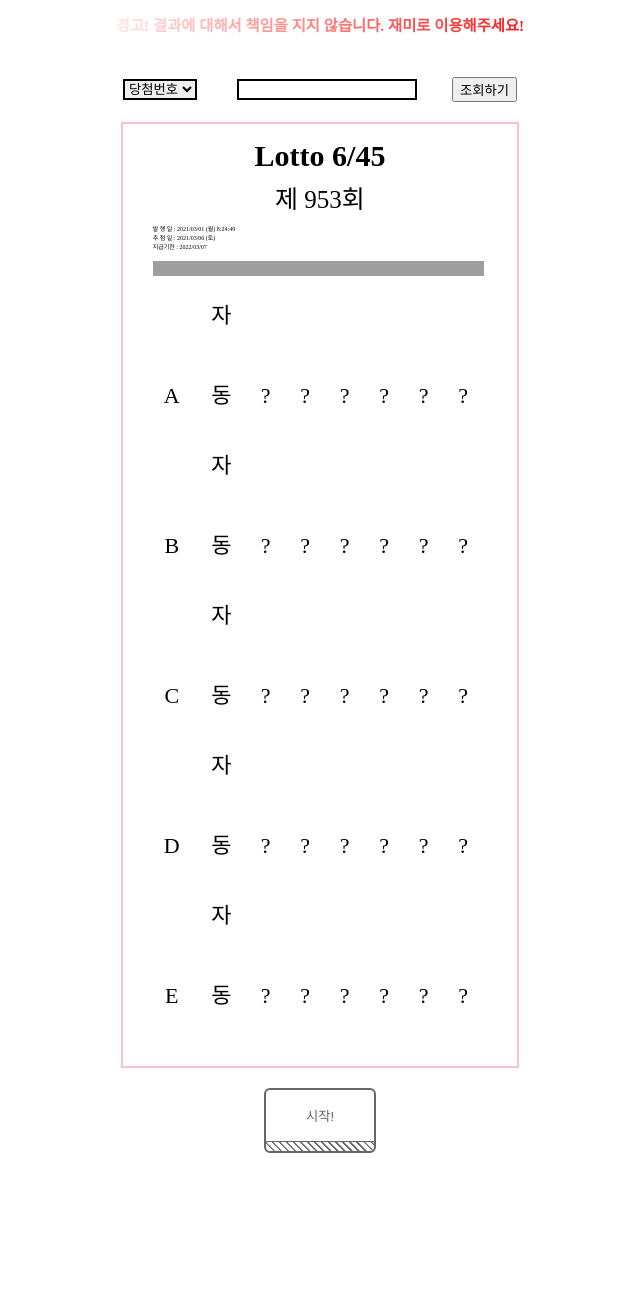
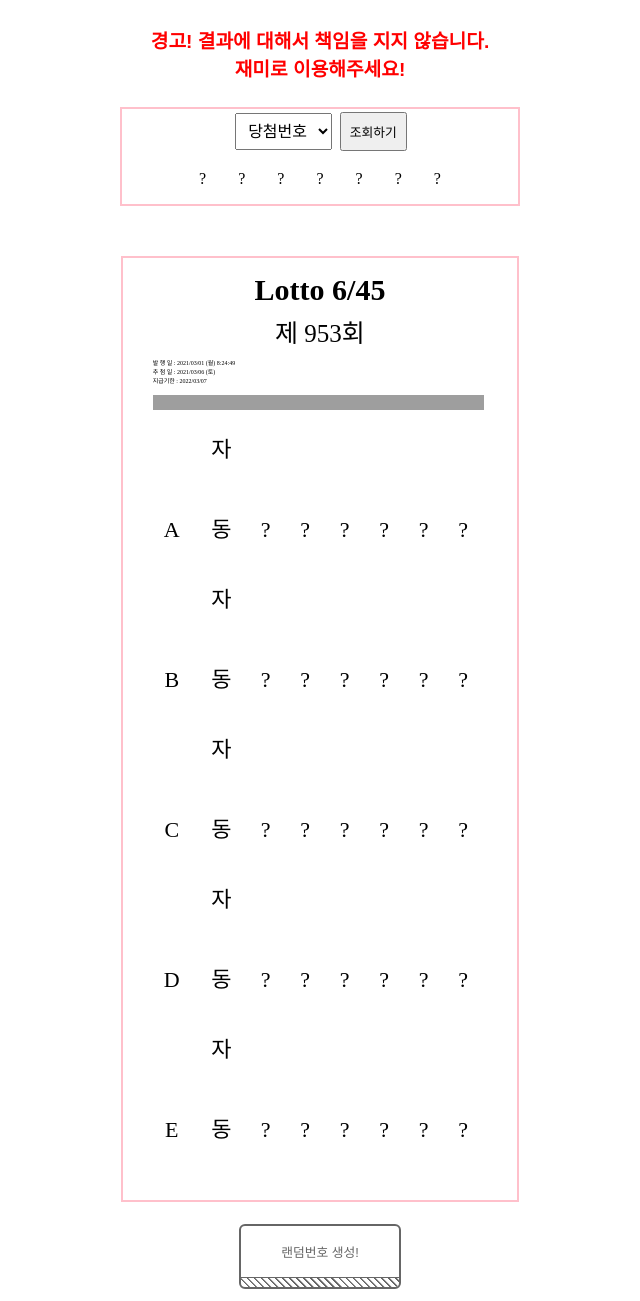
Before and after one commit to KwonCheulJin/project, a Flask app: page / in a window 1280 px wide. Shown: the whole page, without its empty margins (320-960 px from the left). Before the commit the page ends 1153 px from the top, so only its background shows below. Run offline with Flask 2, Linux system fonts and the light colour scheme; some web fonts are replaced; grey boxes are pictures that could not be loaded.

Commit message:
selectvalueGET

```diff
--- a/app.py
+++ b/app.py
@@ -1,5 +1,5 @@
 import os
-
+from flask import request
 from flask import Flask, render_template, jsonify
 from pymongo import MongoClient
 
@@ -7,14 +7,14 @@
 db = client.dbsparta  # 'dbsparta'라는 이름의 db를 사용합니다. 'dbsparta' db가 없다면 새로 만듭니다.
 collect = db.lotto
 
-# # 타겟 URL을 읽어서 HTML를 받아오고,
+# 타겟 URL을 읽어서 HTML를 받아오고,
 # headers = {
 #     'User-Agent': 'Mozilla/5.0 (Windows NT 10.0; Win64; x64)AppleWebKit/537.36 (KHTML, like Gecko) Chrome/73.0.3683.86 Safari/537.36'}
 # data = requests.get('https://www.dhlottery.co.kr/common.do?method=getLottoNumber&drwNo=950', headers=headers)
 #
 # lotto_num = data.json()
 
-# episodes = ['945', '946', '947', '948', '949', '950', '951']
+# episodes = ['952', '953']
 #
 #
 # def get_request_by_episode(episode):
@@ -31,6 +31,7 @@
 #
 # for episode in episodes:
 #     collect.insert_one(get_request_by_episode(episode))
+
 app = Flask(__name__)
 
 
@@ -54,7 +55,9 @@
 
 @app.route('/lotto', methods=['GET'])
 def read_lotto_num():
-    lotto_nums = list(collect.find({}, {'_id': 0}))
+
+    lotto_nums = request.args.get('lotto_num_give')
+    # result = list(collect.find({'drwNo': lotto_nums}, {'_id': 0}))
     print(lotto_nums)
     return jsonify({'result': 'success', 'msg': '이 요청은 GET!'})
 
--- a/static/lotto.js
+++ b/static/lotto.js
@@ -152,15 +152,14 @@
 
 
 function valueSelect() {
-    // let drwNo = $('#select-drwNo > option:selected').val();
-    // console.log(drwNo);
-
+    let drwNo = $('#select-drwNo > option:selected').val();
+    console.log(drwNo);
     // 1. ajax 로 데이터 가져온 후에
     // 2. #lotto-result 에 화면 그려주기
     // $('#num-info').empty();
     $.ajax({
         type: "GET",
-        url: "/lotto",
+        url: "/lotto?lotto_num_give=" + drwNo,
         data: {},
         success: function (response) {
             console.log(response)
--- a/static/style.css
+++ b/static/style.css
@@ -1,38 +1,42 @@
 /*dalpaeng00 님 코드팬 참고https://codepen.io/dalpaeng00/pen/dyGPezx*/
 @font-face {
-    font-family: 'BMJUA';
-    src: url('https://cdn.jsdelivr.net/gh/projectnoonnu/noonfonts_one@1.0/BMJUA.woff') format('woff');
+  font-family: "BMJUA";
+  src: url("https://cdn.jsdelivr.net/gh/projectnoonnu/noonfonts_one@1.0/BMJUA.woff")
+    format("woff");
   font-weight: normal;
   font-style: normal;
 }
 
 @keyframes done {
   70% {
-        transform: scale(1.2)
+    transform: scale(1.2);
   }
   100% {
-        transform: scale(1)
+    transform: scale(1);
   }
 }
 
 html {
-    font-family: BMJUA, serif
+  font-family: BMJUA, serif;
 }
 
-*, ::before, ::after {
-    box-sizing: border-box
+*,
+::before,
+::after {
+  box-sizing: border-box;
 }
 
-body, div, h1 {
+body,
+div,
+h1 {
   font: inherit;
   font-size: 80%;
   padding: 0;
   margin: 0;
   border: 0;
   outline: 0;
-    background: 0
+  background: 0;
 }
-
 
 #title {
   font-size: 3em;
@@ -44,7 +48,7 @@
   display: flex;
   flex-direction: column;
   align-items: center;
-    padding: 10px
+  padding: 10px;
 }
 
 #numbers {
@@ -82,7 +86,6 @@
   margin-top: 0;
 }
 
-
 .ball {
   width: 28px;
   height: 45px;
@@ -113,56 +116,62 @@
   border: 2px solid #666;
   border-radius: 6px;
   overflow: hidden;
-    transition: .5s;
-    user-select: none
+  transition: 0.5s;
+  user-select: none;
 }
 
 #lotto-2-button:hover {
   padding: 1rem 2.5rem 1rem;
-    margin-top: .6rem;
+  margin-top: 0.6rem;
   background: #999;
-    color: #fff
+  color: #fff;
 }
 
 #lotto-2-button::after {
-    content: '';
+  content: "";
   position: absolute;
   left: 0;
   bottom: 0;
   display: block;
-    height: .6rem;
+  height: 0.6rem;
   width: 100%;
-    background-image: repeating-linear-gradient(45deg, #666, #666 1px, transparent 2px, transparent 5px);
+  background-image: repeating-linear-gradient(
+    45deg,
+    #666,
+    #666 1px,
+    transparent 2px,
+    transparent 5px
+  );
   border-top: 1px solid #666;
-    transition: .5s
+  transition: 0.5s;
 }
 
 #lotto-2-button:hover::after {
-    transform: translateY(.6rem)
+  transform: translateY(0.6rem);
 }
 
 #lotto-2-button.hide {
-    transform: scale(0)
+  transform: scale(0);
 }
 
 @media screen and (max-width: 800px) {
   #numbers {
     flex-direction: column;
-        align-items: center
+    align-items: center;
   }
 
   #numbers .ball {
     width: 22px;
     font-size: 18px;
     margin-right: 0;
-        margin-bottom: 10px
+    margin-bottom: 10px;
   }
 
   #numbers .lotto-tag {
     width: 35px;
     font-size: 16px;
     margin-right: 0;
-        margin-bottom: 10px
+    margin-bottom: 10px;
   }
 
   .lotto-list {
@@ -190,12 +199,19 @@
   }
 
   #numbers .ball:last-child {
-        margin-bottom: 0
+    margin-bottom: 0;
+  }
 }
 
-
+@media screen and (min-width: 1200px) {
+  .input-box {
+    max-width: 400px !important;
+  }
 }
 
+div {
+  display: block;
+}
 
 .loader {
   margin: 0;
@@ -203,42 +219,55 @@
   display: flex;
   justify-content: center;
   position: relative;
-    /*font-family: sans-serif;*/
+  font-family: sans-serif;
   text-transform: uppercase;
-    /*    font-size: 0.3em;*/
-    /*    letter-spacing: 4px;*/
-    overflow: hidden;
-    background: linear-gradient(90deg, #fff, #f00, #fff) no-repeat;
-    background-size: 80%;
-    animation: animate 4s linear infinite;
-    -webkit-background-clip: text;
-    -webkit-text-fill-color: rgba(255, 255, 255, 0);
 }
 
-@keyframes animate {
-    0% {
-        background-position: -500%;
-    }
-    100% {
-        background-position: 500%;
-    }
+.loader h4 {
+  font-size: 1.2rem;
+  text-align: center;
+  color: red;
 }
 
 .lotto-infoNum {
-    margin-top: 30px;
   display: flex;
   justify-content: center;
   align-items: center;
-    position: relative;
+  flex-direction: column;
+  padding: 0 1rem;
+  margin: auto;
+  margin-bottom: 2.5rem;
+  width: 100%;
 }
 
-select {
-    margin: 0 40px 0 0;
-    border: 2px solid;
+.lotto-infoNum .input-box {
+  width: 85%;
+  border: 2px solid pink;
+  display: flex;
+  flex-direction: column;
+  align-items: center;
+  justify-content: center;
 }
 
-input {
-    width: 180px;
-    margin-right: 35px;
-    border: 2px solid;
+.input-box .number {
+  display: flex;
 }
+
+.lotto-infoNum .input-box p {
+  font-size: 1rem;
+  margin: 0.5rem 0.5rem;
+  padding: 0.5rem 0.5rem;
+  font-weight: 500;
+}
+
+.select-date {
+  padding: 0.5rem 0.5rem;
+  margin: 0.25rem;
+  font-size: 1rem;
+}
+
+button {
+  padding: 0.5rem 0.5rem;
+  font-size: 0.8rem;
+  margin: 0.125rem;
+}
--- a/templates/index.html
+++ b/templates/index.html
@@ -13,23 +13,34 @@
 
     <body>
         <div class="loader">
-            <h2>경고! 결과에 대해서 책임을 지지 않습니다. 재미로 이용해주세요!</h2>
+            <h4>경고! 결과에 대해서 책임을 지지 않습니다.<br>재미로 이용해주세요!</h4>
         </div>
 
         <div class="lotto-infoNum">
-            <label>
-                <select class="select-date" id="select-drwNo">
-                    <option selected value="">당첨번호</option>
-                    <option value="950회">950회</option>
-                    <option value="949회">949회</option>
-                    <option value="948회">948회</option>
-                    <option value="947회">947회</option>
-                </select>
-            </label>
-            <label>
-                <input type="text" class="lotto-num" id="num-info" value="">
-            </label>
-            <button onclick="valueSelect()">조회하기</button>
+            <div class="input-box">
+                <div class="select-box">
+                    <select class="select-date" id="select-drwNo">
+                        <option selected value="">당첨번호</option>
+                        <option value="952">952회</option>
+                        <option value="951">951회</option>
+                        <option value="950">950회</option>
+                        <option value="949">949회</option>
+                        <option value="948">948회</option>
+                        <option value="947">947회</option>
+                    </select>
+                    <button onclick="valueSelect()">조회하기</button>
+                </div>
+                <div class="number">
+                    <p class="drwNo-1">?</p>
+                    <p class="drwNo-2">?</p>
+                    <p class="drwNo-3">?</p>
+                    <p class="drwNo-4">?</p>
+                    <p class="drwNo-5">?</p>
+                    <p class="drwNo-6">?</p>
+                    <p class="drwNo-bonus">?</p>
+                </div>
+            </div>
+
         </div>
         <div id="lotto-result">
         </div>
@@ -112,11 +123,11 @@
 
 
             </div>
-            <button id="lotto-2-button">시작!</button>
+            <button id="lotto-2-button">랜덤번호 생성!</button>
         </div>
         <script src="{{ url_for('static', filename='lotto.js') |autoversion }}"></script>
         <script src="https://ajax.googleapis.com/ajax/libs/jquery/3.5.1/jquery.min.js"></script>
-<!--        <script>window.jQuery || document.write('<script src="{{ url_for('static', filename = 'jquery.js')}} ">\x3C/script>')</script>-->
+        <!--        <script>window.jQuery || document.write('<script src="{{ url_for('static', filename = 'jquery.js')}} ">\x3C/script>')</script>-->
 
 
     </body>
```
Lines whose indentation alone changed are shown as unchanged.
